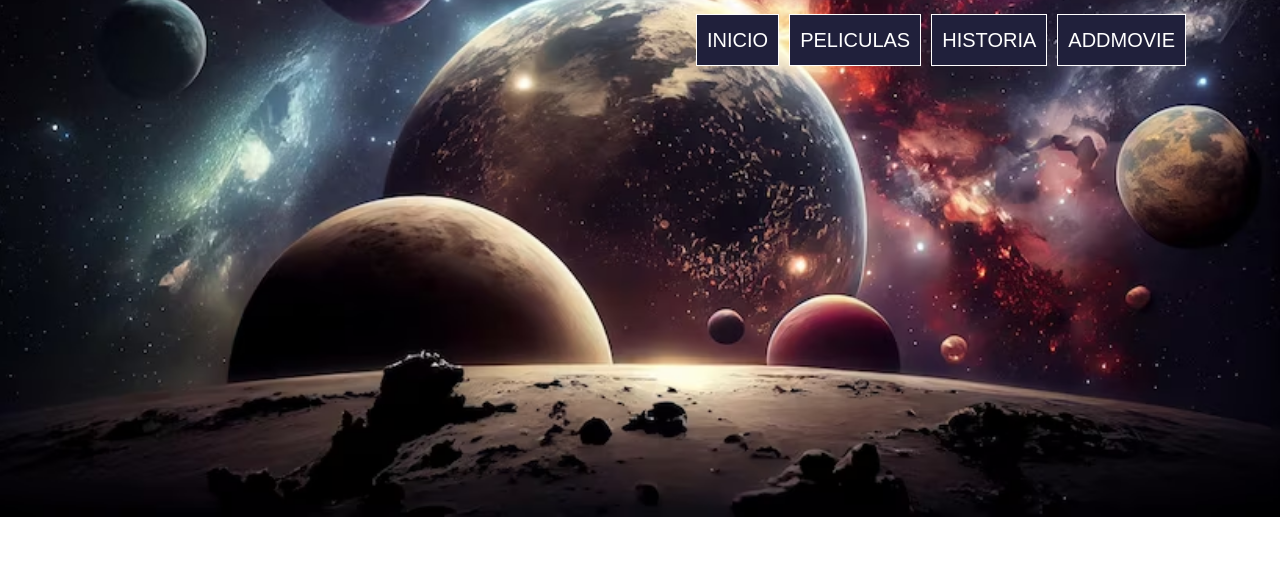
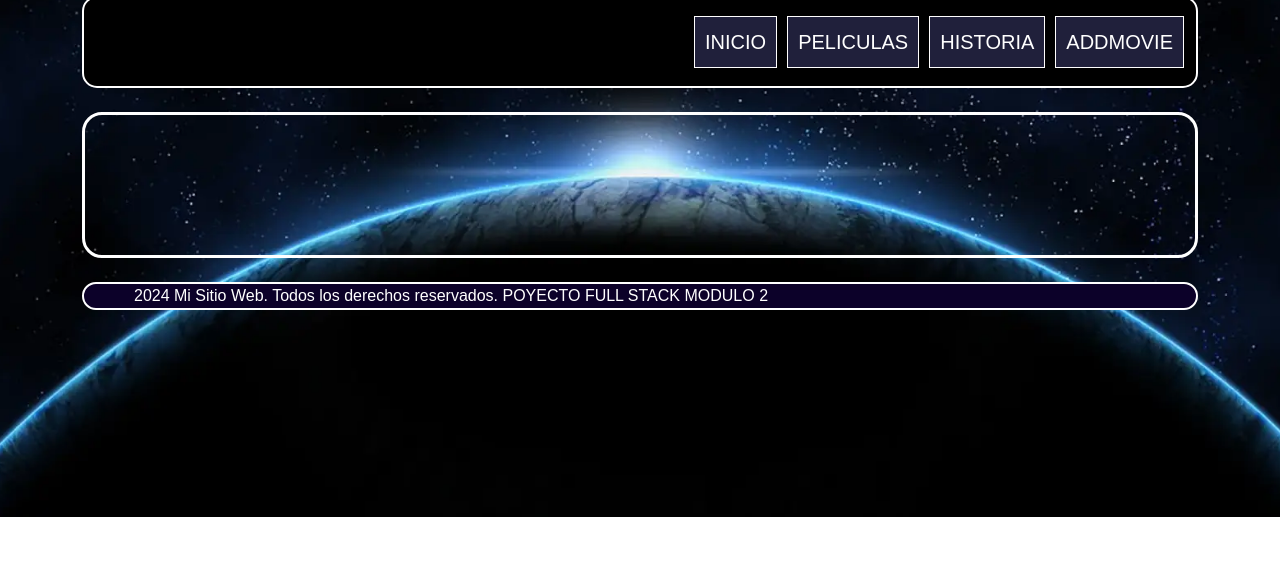
Before and after one commit to pi-rym/PM2-FelipeVasquezG, a website built with webpack: page front/index.html in a window 1280 px wide. Shown: the part 222-800 px from the top of the page. Built offline with nearby package versions, Linux system fonts and the light colour scheme; files whose address does not match are found by name.

Commit message:
Ultima entrega proyecto M2

```diff
--- a/front/index.html
+++ b/front/index.html
@@ -14,10 +14,11 @@
   </head>
   <body class="container-md">
 
+
     <header>
       <h1 class="cinema">CINEMAFLIX</h1>
    </header>
-     <nav class="navbar">
+     <nav style="border: solid white 2px; border-radius:15px; background-color: black;"  class="navbar">
 
          <ul class="d-flex justify-content-end container-md">
            <li><a href="./index.html">INICIO</a></li>
@@ -26,11 +27,18 @@
            <li><a href="./formulario.html">ADDMOVIE</a></li>
          </ul>
      </nav>
-
+     <br>
+    <section style="border: solid white 3px; border-radius: 20px; background-image:url(./styles/imagenes/);  background-position: center center;
+    background-repeat: no-repeat; padding-bottom: 40px; ">
 
       <div id="box-pelicula"> </div>
 
+    </section>
+    <br>
 
+    <footer>
+      <p> 2024 Mi Sitio Web. Todos los derechos reservados. POYECTO FULL STACK MODULO 2</p>
+  </footer>
 
     <script src= "./public/index.js" ></script>
   </body>
--- a/front/styles/styles.css
+++ b/front/styles/styles.css
@@ -4,7 +4,7 @@ body{
     min-width: 600px;
     padding: 0;
     font-family: sans-serif, Georgia, Times, 'Times New Roman', serif;
-    background-image: url(imagenes/fondo.avif);
+    background-image: url(imagenes/interestelar.pnj.webp);
     background-position: center center;
     background-repeat: no-repeat;
     background-size: cover;
@@ -103,3 +103,10 @@ nav ul li:hover{
     font-size: 20px;
     font-weight: bold;
 }
+footer {
+    background-color: #0c0129;
+    color: #fff;
+    border: solid white 2px;
+    border-radius: 20px;
+    padding: 0 50px;
+}
```
Also changed, not shown: front/formulario.html (+2 -2 lines), front/historia.html (+3 -2 lines).
